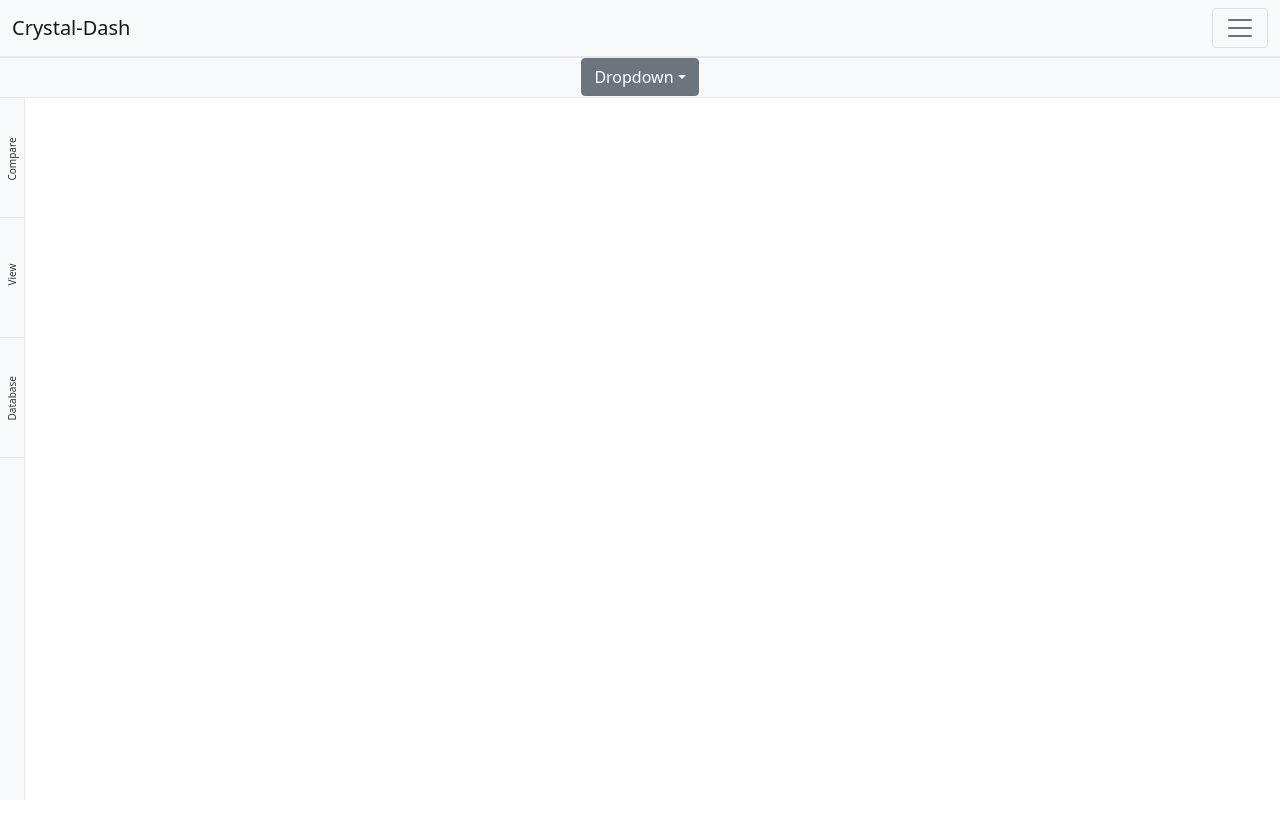
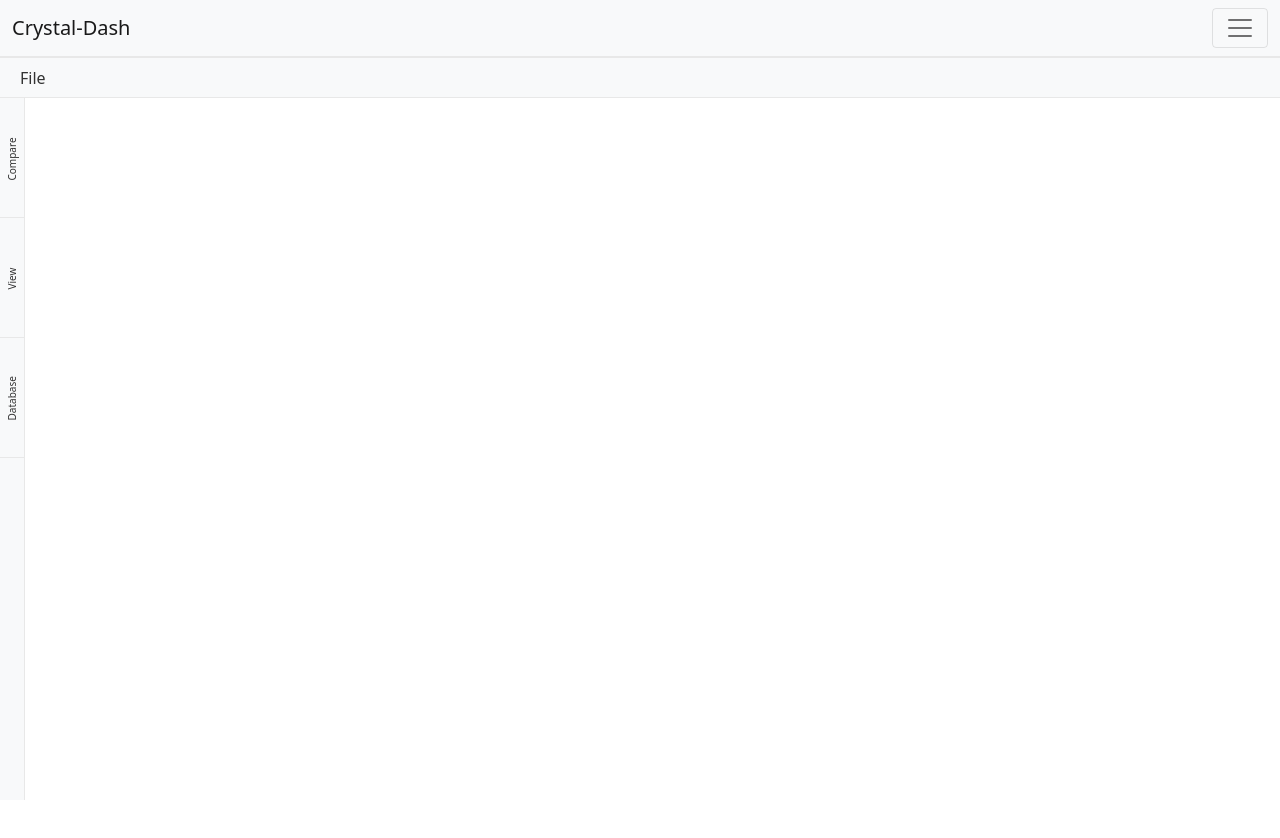
Before and after one commit to jonathanBalasingham/OpenCrystal-Web, a React (Create React App) app: page / in a window 1280 px wide. Shown: the top 838 px of the page. Built offline with nearby package versions, Linux system fonts and the light colour scheme.

Commit message:
styling the top bar

```diff
--- a/src/App.css
+++ b/src/App.css
@@ -71,7 +71,13 @@
 }
 
 .left-side-bar-button:hover {
-  background-color: rgb(232, 232, 232);
+  /*background-color: rgb(232, 232, 232);*/
+  color: #3287d2;
+}
+
+.left-side-bar-button:hover span {
+  /*background-color: rgb(232, 232, 232);*/
+  color: #3287d2;
 }
 
 
@@ -98,3 +104,46 @@
 #left-task-bar {
   height: 100%;
 }
+
+.dropbtn {
+  background-color: #f8f9fa;
+  color: rgb(50,50,50);
+  font-size: 16px;
+  border: none;
+  padding: 8px 20px 7px 20px;
+}
+
+/* The container <div> - needed to position the dropdown content */
+.dropdown {
+  position: relative;
+  display: inline-block;
+  float: left;
+  height: 39px;
+}
+
+/* Dropdown Content (Hidden by Default) */
+.dropdown-content {
+  display: none;
+  position: absolute;
+  background-color: #f1f1f1;
+  min-width: 160px;
+  box-shadow: 0px 8px 16px 0px rgba(0,0,0,0.2);
+  z-index: 1;
+}
+
+/* Links inside the dropdown */
+.dropdown-content a {
+  color: rgb(50, 50, 50);
+  padding: 12px 16px;
+  text-decoration: none;
+  display: block;
+}
+
+/* Change color of dropdown links on hover */
+.dropdown-content a:hover {background-color: rgb(232, 232, 232);}
+
+/* Show the dropdown menu on hover */
+.dropdown:hover .dropdown-content {display: block;}
+
+/* Change the background color of the dropdown button when the dropdown content is shown */
+.dropdown:hover .dropbtn {background-color: rgb(232, 232, 232);}
--- a/src/components/LeftSideBar.js
+++ b/src/components/LeftSideBar.js
@@ -6,7 +6,7 @@ class LeftSideBar extends React.Component {
         return (
             <div id="left-side-bar">
                 <LeftSideBarButton id="Compare-button" textTop={'15px'}/>
-                <LeftSideBarButton id="View-button" textTop={'0px'}/>
+                <LeftSideBarButton id="View-button" textTop={'4px'}/>
                 <LeftSideBarButton id="Database-button" textTop={'15px'}/>
             </div>
         )
--- a/src/components/LeftSideBarButton.js
+++ b/src/components/LeftSideBarButton.js
@@ -1,6 +1,6 @@
 import * as React from "react";
-import { viewToggled, compareToggled, databaseToggled } from "../features/options/optionsSlice";
-import {useDispatch} from "react-redux";
+import {viewToggled, compareToggled, databaseToggled, getOpenOptionsPanel} from "../features/options/optionsSlice";
+import {useDispatch, useSelector} from "react-redux";
 
 
 const LeftSideBarButton = ({ id, textTop }) => {
@@ -15,10 +15,19 @@ const LeftSideBarButton = ({ id, textTop }) => {
         }
     }
 
+    const openPanel = useSelector(getOpenOptionsPanel)
+    console.log("OpenPanel inside OptionsPanel: " + openPanel)
+    let bc = "#f8f9fa"
+    let color = "rgb(50,50,50)"
+    if (id.replace("-button", "") === openPanel.replace("-panel", "")) {
+        bc = "rgb(232, 232, 232)"
+        color = "#12acf5"
+    }
     return (
         <>
-            <button onClick={handleButtonClick} className="left-side-bar-button">
-                <span style={{'top': textTop}}>{(id).replace("-button", "")}</span>
+            <button onClick={handleButtonClick} className="left-side-bar-button"
+                    style={{'background': bc, 'color': color}}>
+                <span style={{'top': textTop, 'color': color}}>{(id).replace("-button", "")}</span>
             </button>
         </>
     )
--- a/src/components/TopMenuBar.js
+++ b/src/components/TopMenuBar.js
@@ -12,17 +12,7 @@ class TopMenuBar extends React.Component {
     render() {
         return (
             <div id="TopMenuBar">
-                <div className="dropdown">
-                    <button className="btn btn-secondary dropdown-toggle" type="button" id="dropdownMenu2"
-                            data-toggle="dropdown" aria-haspopup="true" aria-expanded="false">
-                        Dropdown
-                    </button>
-                    <div className="dropdown-menu" aria-labelledby="dropdownMenu2">
-                        <button className="dropdown-item" type="button">Action</button>
-                        <button className="dropdown-item" type="button">Another action</button>
-                        <button className="dropdown-item" type="button">Something else here</button>
-                    </div>
-                </div>
+                <Dropdown />
             </div>
         )
     }
--- a/src/components/TopMenuBarDropdown.js
+++ b/src/components/TopMenuBarDropdown.js
@@ -12,30 +12,13 @@ class Dropdown extends React.Component {
     toggleOpen = () => this.setState({ isOpen: !this.state.isOpen });
 
     render() {
-        const menuClass = `dropdown-menu${this.state.isOpen ? " show" : ""}`;
         return (
-            <div className="dropdown" onClick={this.toggleOpen}>
-                <button
-                    className="btn btn-secondary dropdown-toggle"
-                    type="button"
-                    id="dropdownMenuButton"
-                    data-toggle="dropdown"
-                    aria-haspopup="true"
-                    style={{'background': '#f8f9fa', 'border': 'none', 'radius': '0', 'color': 'black',
-                            'float': 'left'}}
-                >
-                    Dropdown
-                </button>
-                <div className={menuClass} aria-labelledby="dropdownMenuButton">
-                    <a className="dropdown-item" href="#nogo">
-                        Item 1
-                    </a>
-                    <a className="dropdown-item" href="#nogo">
-                        Item 2
-                    </a>
-                    <a className="dropdown-item" href="#nogo">
-                        Item 3
-                    </a>
+            <div className="dropdown">
+                <button className="dropbtn">File</button>
+                <div className="dropdown-content">
+                    <button >the</button>
+                    <a href="#">Link 2</a>
+                    <a href="#">Link 3</a>
                 </div>
             </div>
         );
```
